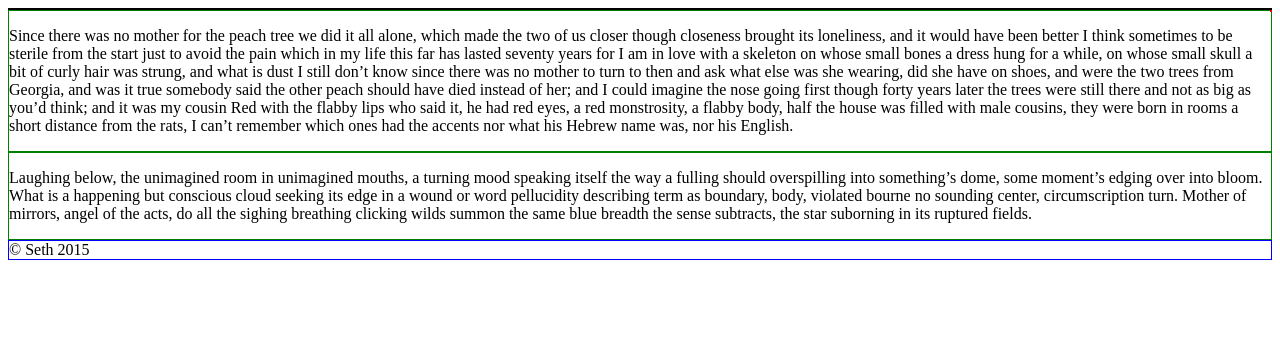
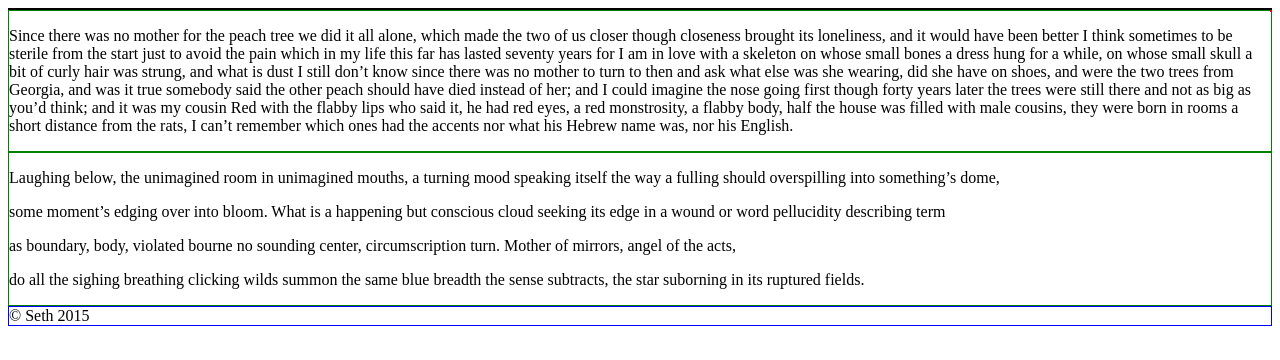
Before and after one commit to sethdorris/cli-quiz, a plain HTML site: page index.html in a window 1280 px wide. Drawn offline with Linux system fonts and the light colour scheme.

Commit message:
adding additional P tags

```diff
--- a/index.html
+++ b/index.html
@@ -9,8 +9,7 @@
 			<header></header>
 			<sidebar></sidebar>
 			<section>
-				<P>
-					Since there was no mother for the peach tree we did it
+				<P>Since there was no mother for the peach tree we did it
 					all alone, which made the two of us closer
 					though closeness brought its loneliness, and it would
 					have been better I think sometimes to be sterile
@@ -42,16 +41,19 @@
 					in unimagined mouths, a turning mood
 					speaking itself the way a fulling should
 					overspilling into something’s dome,
-
+				</p>
+				<p>
 					some moment’s edging over into bloom.
 					What is a happening but conscious cloud
 					seeking its edge in a wound or word
 					pellucidity describing term
-
+				</p>
+				<p>
 					as boundary, body, violated bourne
 					no sounding center, circumscription turn.
 					Mother of mirrors, angel of the acts,
-
+				</p>
+				<p>
 					do all the sighing breathing clicking wilds
 					summon the same blue breadth the sense subtracts,
 					the star suborning in its ruptured fields.
```
